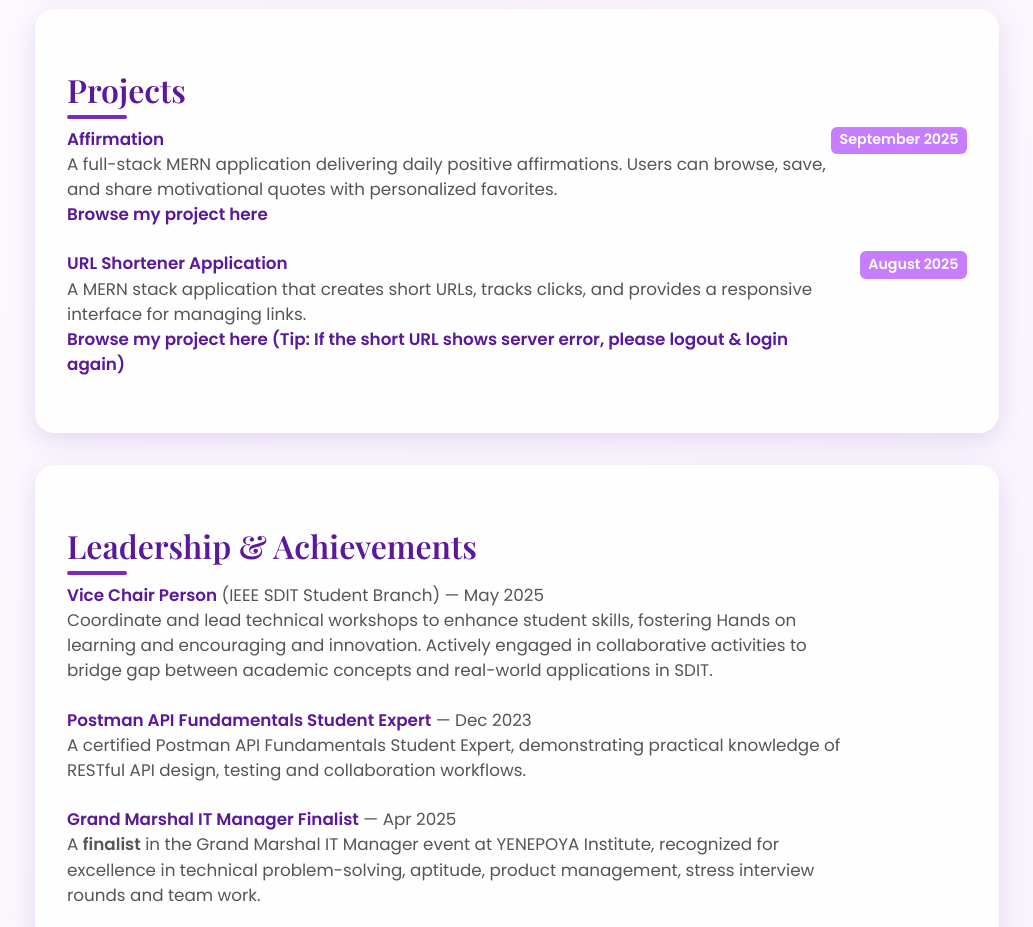
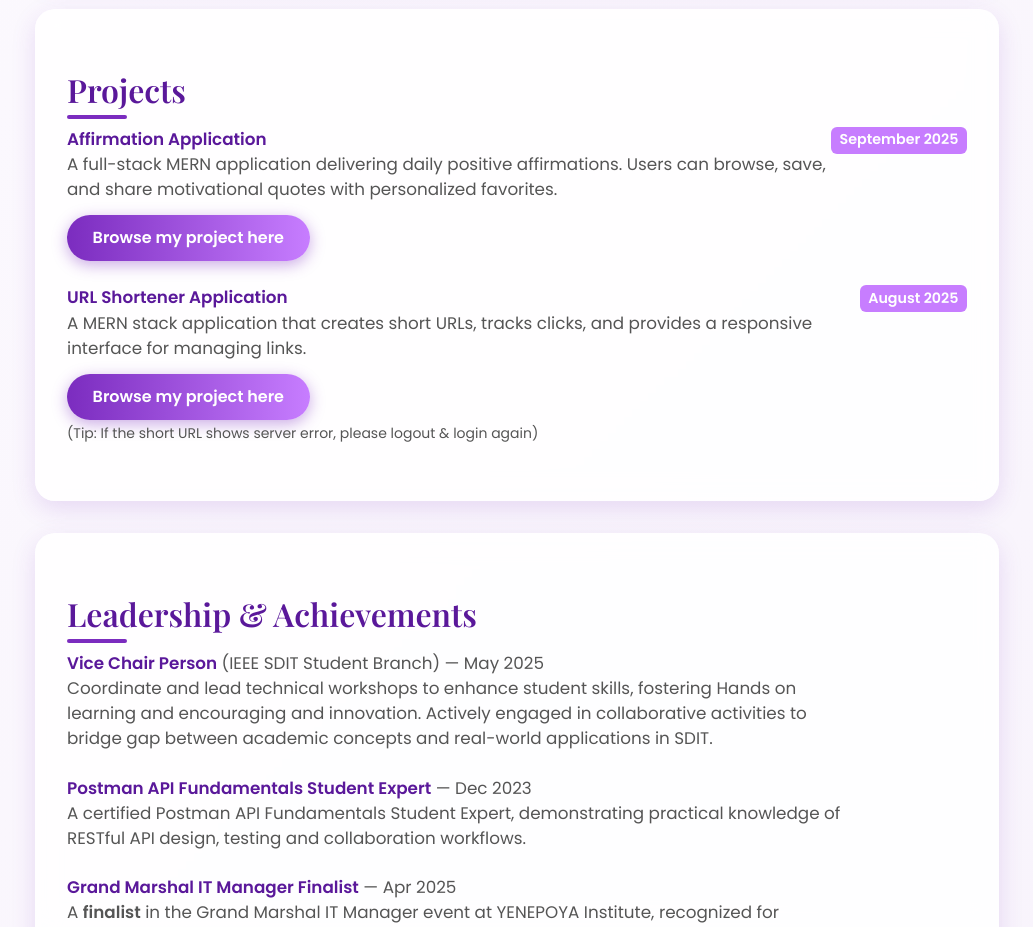
Before and after one commit to Sinchanaps03/portfolio, a website: page index.html in a window 1280 px wide. Shown: the part 1220-2147 px from the top of the page, without its empty margins (123-1156 px from the left). Drawn offline with nearby package versions, Linux system fonts and the light colour scheme.

Commit message:
Sinchana's Portfolio

```diff
--- a/index.html
+++ b/index.html
@@ -183,6 +183,26 @@
     color: var(--purple-dark);
   }
 
+  /* Cute project buttons */
+  .project-btn {
+    display: inline-block;
+    margin-top: 0.8rem;
+    padding: 0.7rem 1.6rem;
+    font-size: 1rem;
+    font-weight: 600;
+    color: #fff;
+    background: linear-gradient(90deg, var(--purple), var(--purple-light));
+    border-radius: 30px;
+    text-decoration: none;
+    box-shadow: 0 4px 15px rgba(123, 44, 191, 0.4);
+    transition: transform 0.3s, box-shadow 0.3s;
+  }
+
+  .project-btn:hover {
+    transform: scale(1.05);
+    box-shadow: 0 6px 20px rgba(123, 44, 191, 0.6);
+  }
+
   @keyframes fadeInDown { from {opacity:0; transform:translateY(-40px);} to {opacity:1; transform:translateY(0);} }
   @keyframes fadeInUp { from {opacity:0; transform:translateY(40px);} to {opacity:1; transform:translateY(0);} }
   @keyframes floatUp { from {transform: translateY(0);} to {transform: translateY(-10px);} }
@@ -216,10 +236,9 @@
     </div>
     <div class="skill-card">
       <strong>MySQL</strong>
-
     </div>
     <div class="skill-card">
-      <strong> MERN Stack (MongoDB, Express.js, React.js, Node.js)</strong>
+      <strong>MERN Stack (MongoDB, Express.js, React.js, Node.js)</strong>
     </div>
   </div>
 </section>
@@ -237,16 +256,17 @@
   <h2>Projects</h2>
   <ul>
     <li>
-      <strong>Affirmation </strong>
+      <strong>Affirmation Application</strong>
       <span class="badge">September 2025</span><br>
       A full-stack MERN application delivering daily positive affirmations. Users can browse, save, and share motivational quotes with personalized favorites.<br>
-      <a class="contact-link" href="https://affirmation-bay.vercel.app/" target="_blank">Browse my project here</a>
+      <a class="project-btn" href="https://affirmation-bay.vercel.app/" target="_blank">Browse my project here</a>
     </li>
     <li>
       <strong>URL Shortener Application</strong>
       <span class="badge">August 2025</span><br>
       A MERN stack application that creates short URLs, tracks clicks, and provides a responsive interface for managing links.<br>
-      <a class="contact-link" href="https://short-url-frontend-i7cb.vercel.app/" target="_blank">Browse my project here (Tip: If the short URL shows server error, please logout & login again)</a>
+      <a class="project-btn" href="https://short-url-frontend-i7cb.vercel.app/" target="_blank">Browse my project here</a>
+      <br><small>(Tip: If the short URL shows server error, please logout & login again)</small>
     </li>
   </ul>
 </section>
```
